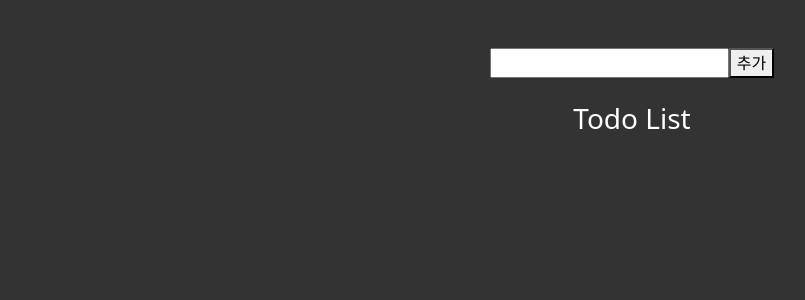
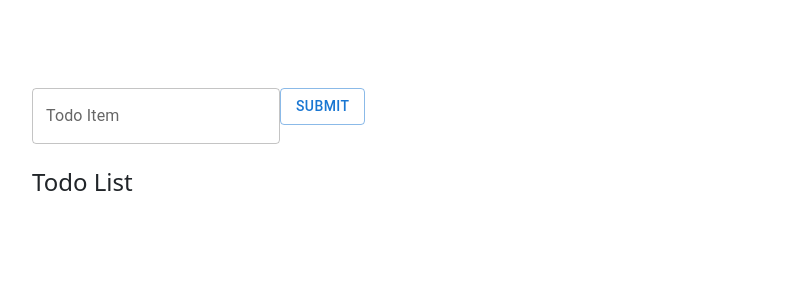
Before and after one commit to beeguriri/To-do-list, a React (Create React App) app: page / in a window 1280 px wide. Shown: the top 300 px of the page, without its empty margins (8-813 px from the left). Built offline with nearby package versions, Linux system fonts and the light colour scheme.

Commit message:
0402_addlist_상태변경

```diff
--- a/src/App.css
+++ b/src/App.css
@@ -1,14 +1,19 @@
-body{
-  background-color: #333;
-  color: #fff;
+* {
+  margin: 0px;
+  padding: 0px;
+  align-items: center;
 }
 
-.App {
-  text-align: center;
+.main {
+  margin: 20px;
+  padding: 20px;
+  width: 80vw;
+  height: 80vh;
+  align-items: center;
 }
 
 .todo-item {
   width: 300px;
   height: 50px;
-  border: 1px solid lightblue;
+  border: 1px solid pink;
 }
--- a/src/App.js
+++ b/src/App.js
@@ -1,32 +1,54 @@
 import React, {useState} from 'react';
 import 'bootstrap/dist/css/bootstrap.min.css';
-import { FontAwesomeIcon } from '@fortawesome/react-fontawesome';
-import { faCircleCheck, faPen, faTrashCan } from '@fortawesome/free-regular-svg-icons';
-
+import { TextField } from '@mui/material';
+import Button from '@mui/material/Button';
 import './App.css';
 import TodoBoard from './components/TodoBoard';
 
+
 function App() {
+
+  let index=0;
 
   const[inputValue, setInputValue] = useState('');
   const[todoList, setTodoList] = useState([]);
 
   const addItem = () => {
+    console.log('addItem :', inputValue)
+    //기존아이템은 유지하고, 새로운 inputvalue를 제일 앞에 추가
+    setTodoList([
+      { id: index, item: inputValue, isFinished: false}, ...todoList])
 
-    console.log('addItem :', inputValue)
-    //기존아이템은 유지하고, 새로운 inputvalue 추가
-    setTodoList([...todoList, inputValue])
-  }
+    //submit 클릭하면 인풋박스의 값 초기화
+    setInputValue("");
+  };
+
+  const completeTodo = (click) => {
+
+    //클릭하면 isFinished의 상태를 바꾸기
+    setTodoList(todoList.map((item) => {
+      if(click.id === item.id) {
+        return {
+          id: click.id,
+          item: click.item,
+          isFinished: !click.isFinished
+        };
+      } else {
+        return item;
+      }
+    })
+    )
+  };
 
 
   return (
-    <div className="container App">
+    <div className="main">
       <br /><br />
-      <input value={inputValue} type="text" onChange=
-        {(event) => setInputValue(event.target.value)} />
-      <button onClick={addItem}>추가</button>
+      <TextField id='todo-item-input' label='Todo Item' variant='outlined' value={inputValue}
+            onChange= {(event) => setInputValue(event.target.value)} />
+      <Button variant="outlined" onClick={addItem}>Submit</Button>
       <br /><br />
-      <TodoBoard todoList = {todoList} />
+      <TodoBoard todoList = {todoList} completeTodo={completeTodo} />
       <br /><br />
 
     </div>
--- a/src/components/TodoBoard.js
+++ b/src/components/TodoBoard.js
@@ -3,12 +3,12 @@ import TodoItem from "./TodoItem";
 
 const TodoBoard = (probs) => {
 
-    //console.log(todoList)
+    console.log(probs)
     return(
 
         <div>
-            <h3>Todo List</h3>
-            {probs.todoList.map((item)=><TodoItem item={item} />)}
+            <h4>Todo List</h4>
+            {probs.todoList.map((item)=><TodoItem key={item.id++} item={item} completeTodo={probs.completeTodo} />)}
         </div>
 
     )
--- a/src/components/TodoItem.js
+++ b/src/components/TodoItem.js
@@ -1,11 +1,15 @@
 import React from "react";
+import { TextField } from '@mui/material';
+import Button from '@mui/material/Button';
 
 const TodoItem = (probs) => {
 
+    const style = probs.item.isFinished ? {textDecoration: 'line-through'} : {};
+
     return(
 
-        <div className="todo-item">
-            {probs.item}
+        <div className="todo-item" style={style} onClick={() => probs.completeTodo(probs.item)}>
+            {probs.item.item}
         </div>
 
     );
--- a/src/index.js
+++ b/src/index.js
@@ -6,9 +6,9 @@ import reportWebVitals from './reportWebVitals';
 
 const root = ReactDOM.createRoot(document.getElementById('root'));
 root.render(
-  <React.StrictMode>
+  // <React.StrictMode>
     <App />
-  </React.StrictMode>
+  // </React.StrictMode>
 );
 
 // If you want to start measuring performance in your app, pass a function
```
Also changed, not shown: package.json (+7 -0 lines), 1 other file (tests, documents, lock files or other folders).
